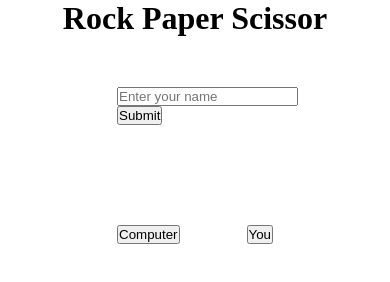
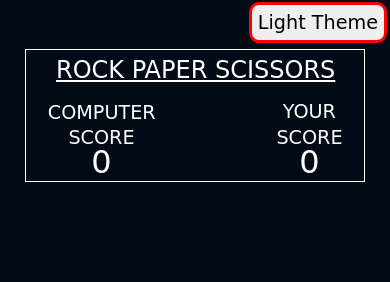
Before and after one commit to Nitesh-Samaniya/rock_paper_scissor, a plain HTML site: page index.html in a window 390 px wide. Drawn offline with Linux system fonts and the light colour scheme.

Commit message:
theme and title with score headline completed

```diff
--- a/index.html
+++ b/index.html
@@ -4,37 +4,33 @@
     <meta charset="UTF-8">
     <meta http-equiv="X-UA-Compatible" content="IE=edge">
     <meta name="viewport" content="width=device-width, initial-scale=1.0">
-    <title>Rock Paper Scissor</title>
+    <title>Rock Paper Scissors</title>
     <link rel="stylesheet" href="style.css">
 </head>
 <body>
-    <h1 class="title">Rock Paper Scissor</h1>
+    <!-- theme start -->
+    <div class="theme">
+       <button class="themeBtn" onclick="theme()">Light Theme</button>
+    </div>
+    <!-- theme end -->
 
-    <div class="score">
-        <div>
-            <p>Computer</p>
-            <p class="comp_score"></p>
-        </div>
-        <div>
-            <p class="user_name"></p>
-            <p class="user_score"></p>
+    <!-- title_with_score start -->
+    <div class="title_with_score">
+        <div class="title_with_score-title">ROCK PAPER SCISSORS</div>
+        <div class="title_with_score-score">
+            <div>
+                <p>COMPUTER</p>
+                <p>SCORE</p>
+                <p class="title_with_score-exact_score">0</p>
+            </div>
+            <div>
+                <p>YOUR</p>
+                <p>SCORE</p>
+                <p class="title_with_score-exact_score">0</p>
+            </div>
         </div>
     </div>
-
-    <div class="input_field">
-        <input class="user_name_input" type="text" placeholder="Enter your name">
-        <button class="submit_btn" onclick="submit_btn()">Submit</button>
-    </div>
-
-    <div class="sign_reveal">
-        <p class="comp_sign"></p>
-        <p class="user_sign"></p>
-    </div>
-
-    <div class="play_area">
-        <button>Computer</button>
-        <button>You</button>
-    </div>
+    <!-- title_with_score end -->
 
     <script src="./script.js"></script>
 </body>
--- a/script.js
+++ b/script.js
@@ -1,23 +1,20 @@
-let comp_score = document.querySelector(".comp_score");
-let comp_score_value = 0;
-comp_score.textContent = comp_score_value;
+let themeCode = true;
+let body = document.querySelector("body");
+let themeBtn = document.querySelector(".themeBtn");
+let title_with_score = document.querySelector(".title_with_score");
 
-function submit_btn(){
-    let user_name_input = document.querySelector(".user_name_input");
-    if(user_name_input.value.length === 0){
-        alert("please insert your name");
-        return;
+function theme(){
+    if(themeCode){
+        themeCode = false;
+        body.style.backgroundColor = "white"
+        body.style.color = "black"
+        themeBtn.textContent = "Dark Theme"
+        title_with_score.style.border = "2px solid black"
+    }else{
+        themeCode = true;
+        body.style.backgroundColor = "#030b17"
+        body.style.color = "white"
+        themeBtn.textContent = "Light Theme"
+        title_with_score.style.border = "1px solid white"
     }
-    let score = document.querySelector(".score");
-    score.style.display = "flex";
-
-    document.querySelector(".user_name").textContent = user_name_input.value;
-
-    let input_field = document.querySelector(".input_field");
-    input_field.style.display = "none";
 }
-
-
-let user_score = document.querySelector(".user_score");
-let user_score_value = 0
-user_score.textContent = user_score_value
--- a/style.css
+++ b/style.css
@@ -1,42 +1,95 @@
 *{
-    margin: 0%;
+    margin: 0.2%;
     padding: 0%;
 }
 
-.title{
-    text-align: center;
+body{
+    background-color: #030b17;
+    color: white;
+    font-family: cursive;
 }
 
-.score{
-    width: 40%;
-    margin: auto;
-    border: 1px solid black;
-    justify-content: space-between;
-    display: none;
+/* theme start */
+.theme{
+    display: flex;
+    flex-direction: row-reverse;
 }
 
-.score > div{
-    border: 1px solid red;
+.theme button{
+    border: 3px solid red;
+    border-radius: 10px;
+    cursor: pointer;
+    padding: 6px;
+    font-family: cursive;
+    font-size: larger;
+}
+/* theme end */
+
+/* title_with_score start */
+.title_with_score{
+    width: 55%;
+    margin: auto;
+    margin-top: 0px;
+    border: 1px solid white;
+    display: flex;
+    justify-content: space-between;
+    padding: 10px;
 }
 
-.input_field{
-    width: 40%;
-    margin: auto;
-    margin-top: 50px;
+.title_with_score .title_with_score-title{
+    font-size: xx-large;
+    width: 22%;
 }
 
-.sign_reveal{
-    width: 40%;
-    margin: auto;
-    margin-top: 50px;
+.title_with_score .title_with_score-score{
+    width: 35%;
     display: flex;
     justify-content: space-between;
+    text-align: center;
+    font-size: larger;
+    line-height: 35px;
 }
 
-.play_area{
-    width: 40%;
-    margin: auto;
-    margin-top: 50px;
-    display: flex;
-    justify-content: space-between;
+.title_with_score .title_with_score-exact_score{
+    font-size: xx-large;
 }
+/* title_with_score end */
+
+
+/* media query for tablet */
+@media only screen and (max-width: 900px) {
+    /* title_with_score start */
+    .title_with_score{
+        width: 70%;
+        margin-top: 5px;
+    }
+    .title_with_score .title_with_score-title{
+        font-size: x-large;
+        width: 22%;
+    }
+    /* title_with_score end */
+}
+
+/* media query for mobile view */
+@media only screen and (max-width: 500px) {
+    /* title_with_score start */
+    .title_with_score{
+        width: 85%;
+        display: block;
+        text-align: center;
+        padding: 5px;
+    }
+    .title_with_score .title_with_score-title{
+        font-size: x-large;
+        width: 100%;
+        text-decoration: underline;
+        margin-bottom: 15px;
+    }
+    .title_with_score .title_with_score-score{
+        width: 90%;
+        margin: auto;
+        justify-content: space-between;
+        line-height: 25px;
+    }
+    /* title_with_score end */
+}
```
Also changed, not shown: images/rules.jpg (added).
